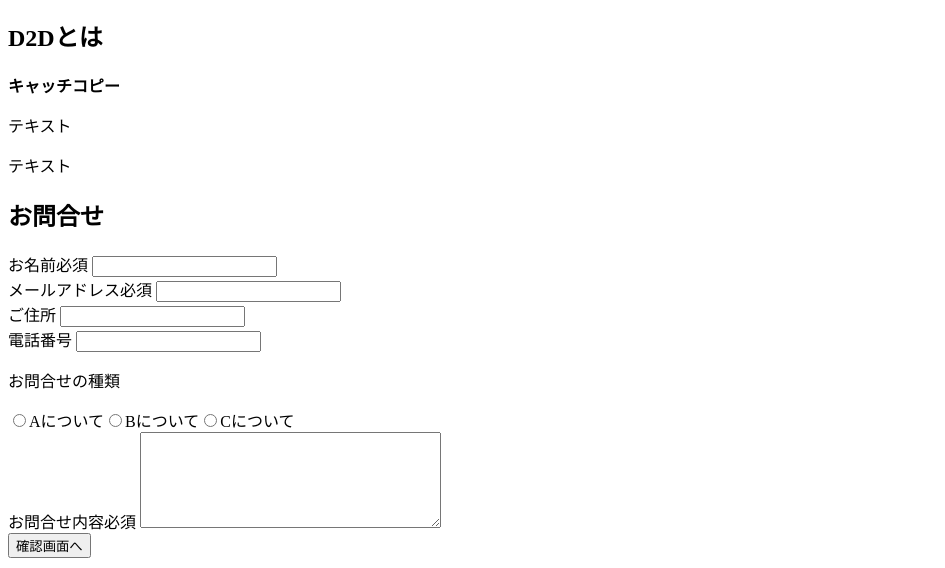
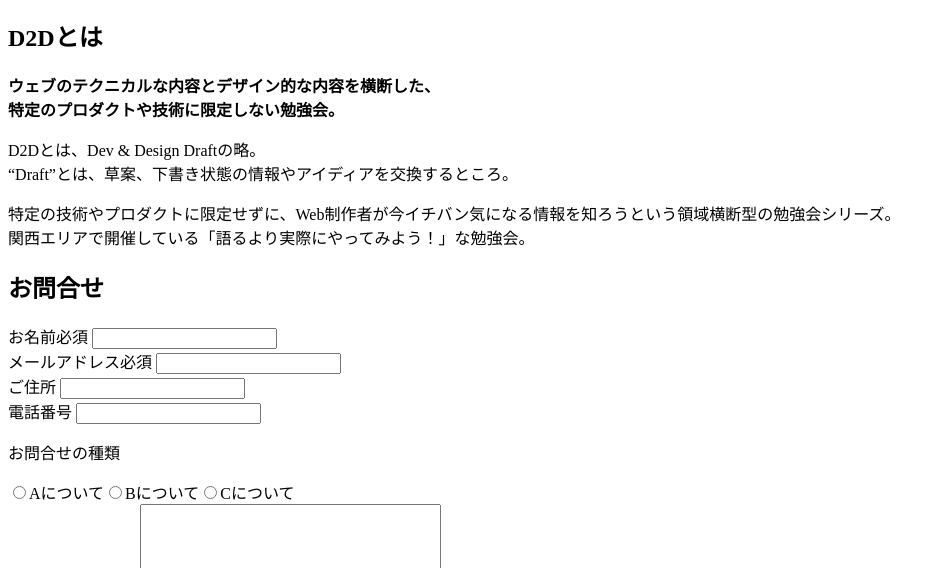
Before and after one commit to D2DRAFT/a11y7C, a plain HTML site: page docs/index.html in a window 1280 px wide. Shown: the part 1554-2122 px from the top of the page, without its empty margins (0-945 px from the left). Drawn offline with Linux system fonts and the light colour scheme.

Commit message:
no message

```diff
--- a/docs/index.html
+++ b/docs/index.html
@@ -12,10 +12,10 @@
 <h1><img src="img/logo.png" width="394" height="97" alt="Develop&amp;Design Draft"></h1>
 <nav role="navigation">
 <ul>
-<li role="menuitem"><a href="#">活動紹介</a></li>
-<li role="menuitem"><a href="#">D2Dとは</a></li>
+<li role="menuitem"><a href="#Area_01">活動紹介</a></li>
+<li role="menuitem"><a href="#Area_02">D2Dとは</a></li>
 <li role="menuitem"><a href="#">イベント一覧<img src="img/icon_external.png" width="17" height="17" alt="別サイトに移動します。"></a></li>
-<li role="menuitem"><a href="#">お問合せ</a></li>
+<li role="menuitem"><a href="#Area_03">お問合せ</a></li>
 </ul>
 </nav>
 </header>
@@ -54,13 +54,16 @@
 <section>
 <h2>D2Dとは</h2>
 
-<p><strong>キャッチコピー</strong></p>
-<p>テキスト</p>
-<p>テキスト</p>
+<p><strong>ウェブのテクニカルな内容とデザイン的な内容を横断した、<br>
+特定のプロダクトや技術に限定しない勉強会。</strong></p>
+<p>D2Dとは、Dev & Design Draftの略。<br>
+“Draft”とは、草案、下書き状態の情報やアイディアを交換するところ。</p>
+<p>特定の技術やプロダクトに限定せずに、Web制作者が今イチバン気になる情報を知ろうという領域横断型の勉強会シリーズ。<br>
+関西エリアで開催している「語るより実際にやってみよう！」な勉強会。</p>
 
 </section>
 
-<section>
+<section id="Area_03">
 <h2>お問合せ</h2>
 <form method="post" action="#">
 <div>
```
